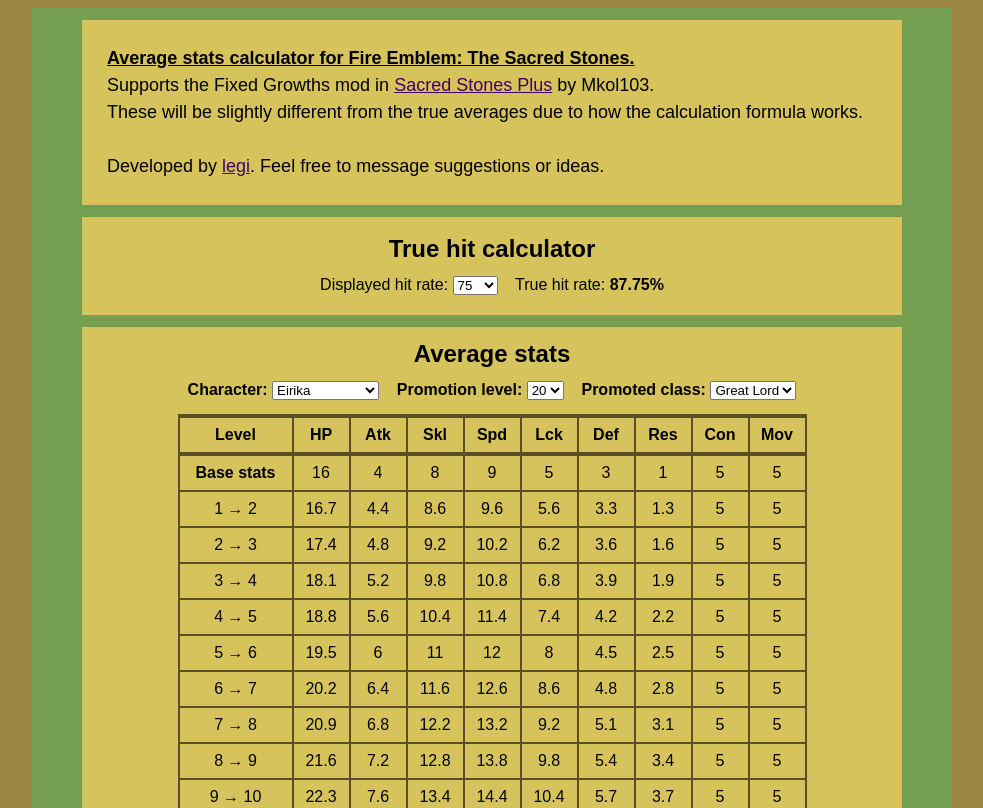
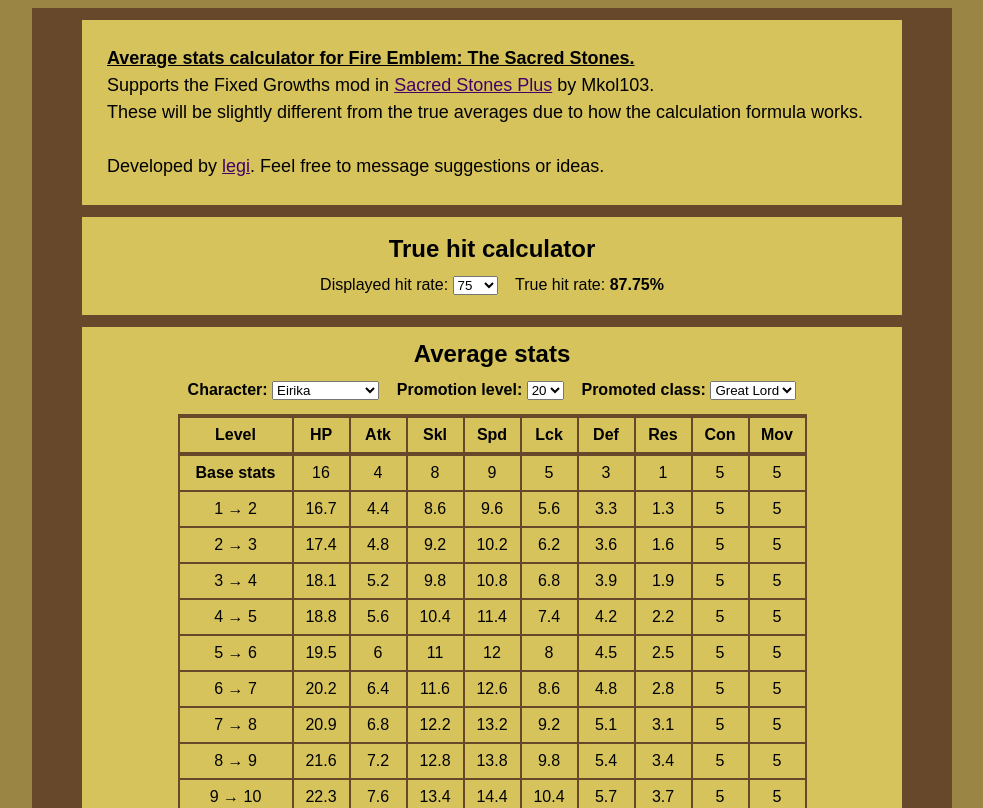
Before and after one commit to legicode/sacredstonescalc, a plain HTML site: page index.html in a window 1280 px wide. Shown: the top 808 px of the page, without its empty margins (148-1131 px from the left). Drawn offline with Linux system fonts and the light colour scheme.

Commit message:
Add files via upload

```diff
--- a/index.html
+++ b/index.html
@@ -56,7 +56,7 @@
 			</td></tr>
 
 			<tr><td class="table2">
-				<h2>Fixed level ups</h2>
+				<h2>Fixed growth level ups</h2>
 				<b>Character:</b> <select id="charFixed" onChange="updateCharFixed()"></select> &nbsp&nbsp
 				<b>Promotion level:</b> <select id="promoLevelFixed" onChange="updateFixedTable()"></select> &nbsp&nbsp
 				<b>Promoted class:</b> <select id="promoClassFixed" onChange="updateFixedTable()"></select><br /><br />
--- a/style.css
+++ b/style.css
@@ -12,14 +12,14 @@
 	text-align: left;
 	font-size: 18px;
 	padding: 25px;
-	border: 12px solid #749E50;
+	border: 12px solid #67482B;
 	border-left-width: 50px;
 	border-right-width: 50px;
 	line-height: 27px;
 }
 td.calculator, td.table1, td.table2{
 	width: 800px;
-	border: 12px solid #749E50;
+	border: 12px solid #67482B;
 	border-left-width: 50px;
 	border-right-width: 50px;
 	padding-top: 0px;
@@ -34,12 +34,12 @@
 	text-align: center;
 	padding: 10px;
 	width: 35px;
-	border-color: #595026;
+	border-color: #67482B;
 }
 th{
 	border-top: 4px solid;
 	border-bottom: 4px solid;
-	border-color: #595026;
+	border-color: #67482B;
 }
 th.names{
 	width: 70px;
```
